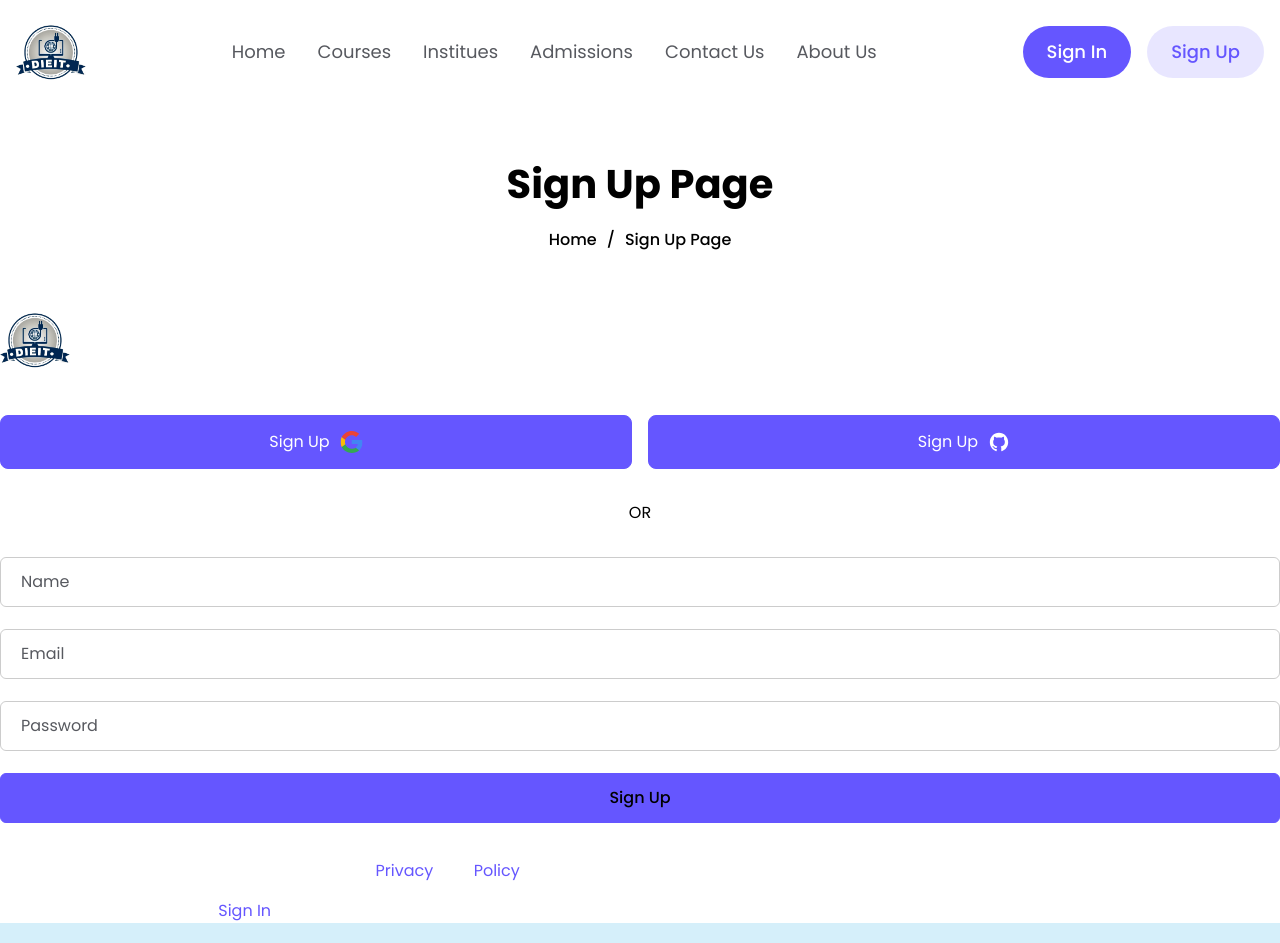
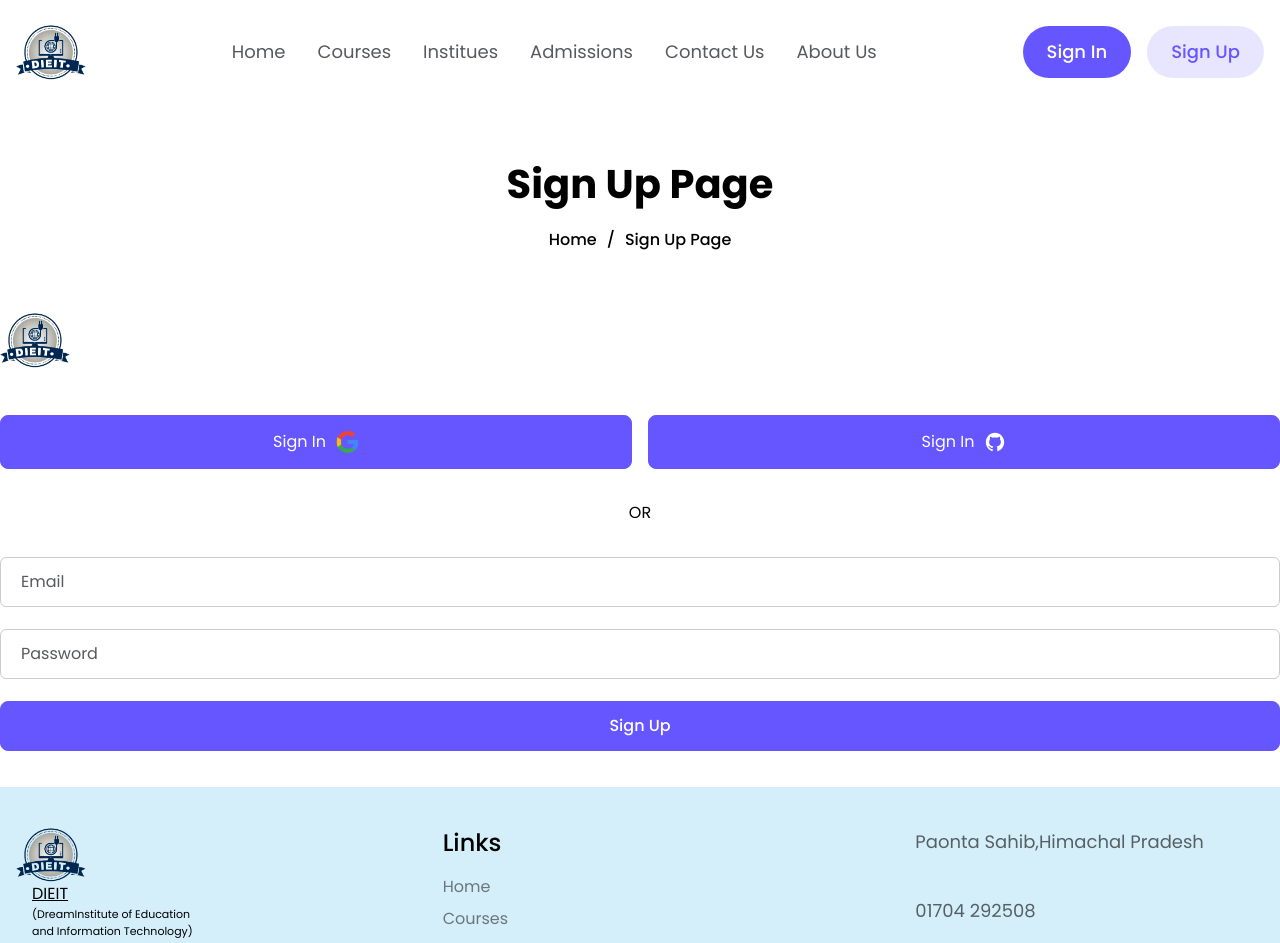
Before and after one commit to Inder1712/Dieit, a Next.js app: page /signup in a window 1280 px wide. Shown: the top 943 px of the page. Built offline with nearby package versions, Linux system fonts and the light colour scheme; some icons are missing.

Commit message:
signup logic fixed

```diff
--- a/src/components/Auth/SignUp/index.tsx
+++ b/src/components/Auth/SignUp/index.tsx
@@ -1,39 +1,46 @@
 "use client";
+import { signIn } from "next-auth/react";
 import Link from "next/link";
 import { useRouter } from "next/navigation";
+import { useState } from "react";
 import toast from "react-hot-toast";
-import SocialSignUp from "../SocialSignUp";
-import Logo from "@/components/Layout/Header/Logo";
-import { useState } from "react";
+import SocialSignIn from "../SocialSignIn";
+import Logo from "@/components/Layout/Header/Logo"
 import Loader from "@/components/Common/Loader";
-const SignUp = () => {
+
+const Signin = () => {
   const router = useRouter();
+
+  const [loginData, setLoginData] = useState({
+    email: "",
+    password: "",
+    checkboxToggle: false,
+  });
   const [loading, setLoading] = useState(false);
 
-  const handleSubmit = (e: any) => {
+  const loginUser = (e: any) => {
     e.preventDefault();
 
     setLoading(true);
-    const data = new FormData(e.currentTarget);
-    const value = Object.fromEntries(data.entries());
-    const finalData = { ...value };
+    signIn("credentials", { ...loginData, redirect: false })
+      .then((callback) => {
+        if (callback?.error) {
+          toast.error(callback?.error);
+          console.log(callback?.error);
+          setLoading(false);
+          return;
+        }
 
-    fetch("/api/register", {
-      method: "POST",
-      headers: {
-        "Content-Type": "application/json",
-      },
-      body: JSON.stringify(finalData),
-    })
-      .then((res) => res.json())
-      .then((data) => {
-        toast.success("Successfully registered");
-        setLoading(false);
-        router.push("/signin");
+        if (callback?.ok && !callback?.error) {
+          toast.success("Login successful");
+          setLoading(false);
+          router.push("/");
+        }
       })
       .catch((err) => {
+        setLoading(false);
+        console.log(err.message);
         toast.error(err.message);
-        setLoading(false);
       });
   };
 
@@ -43,30 +50,22 @@ const SignUp = () => {
         <Logo />
       </div>
 
-      <SocialSignUp />
+      <SocialSignIn />
 
-      <span className="z-1 relative my-8 block text-center before:content-[''] before:absolute before:h-px before:w-40% before:bg-black/60 before:left-0 before:top-3 after:content-[''] after:absolute after:h-px after:w-40% after:bg-black/60 after:top-3 after:right-0">
-        <span className="relative z-10 inline-block px-3 text-base text-black">
+      <span className="z-1 relative my-8 block text-center before:content-[''] before:absolute before:h-px before:w-40% before:bg-black/15 before:left-0 before:top-3 after:content-[''] after:absolute after:h-px after:w-40% after:bg-black/15 after:top-3 after:right-0">
+        <span className="text-body-secondary relative z-10 inline-block px-3 text-base text-black">
           OR
         </span>
       </span>
 
-      <form onSubmit={handleSubmit}>
-        <div className="mb-[22px]">
-          <input
-            type="text"
-            placeholder="Name"
-            name="name"
-            required
-            className="w-full rounded-md border border-black/20 border-solid bg-transparent px-5 py-3 text-base text-dark outline-none transition placeholder:text-grey focus:border-primary focus-visible:shadow-none text-white dark:focus:border-primary"
-          />
-        </div>
+      <form onSubmit={(e) => e.preventDefault()}>
         <div className="mb-[22px]">
           <input
             type="email"
             placeholder="Email"
-            name="email"
-            required
+            onChange={(e) =>
+              setLoginData({ ...loginData, email: e.target.value })
+            }
             className="w-full rounded-md border border-black/20 border-solid bg-transparent px-5 py-3 text-base text-dark outline-none transition placeholder:text-grey focus:border-primary focus-visible:shadow-none text-white dark:focus:border-primary"
           />
         </div>
@@ -74,40 +73,26 @@ const SignUp = () => {
           <input
             type="password"
             placeholder="Password"
-            name="password"
-            required
+            onChange={(e) =>
+              setLoginData({ ...loginData, password: e.target.value })
+            }
             className="w-full rounded-md border border-black/20 border-solid bg-transparent px-5 py-3 text-base text-dark outline-none transition placeholder:text-grey focus:border-primary focus-visible:shadow-none text-white dark:focus:border-primary"
           />
         </div>
         <div className="mb-9">
           <button
+            onClick={loginUser}
             type="submit"
-            className="flex w-full items-center text-18 font-medium justify-center rounded-md bg-primary px-5 py-3 text-darkmode transition duration-300 ease-in-out hover:bg-transparent hover:text-primary border-primary border "
+            className="bg-primary w-full py-3 rounded-lg text-18 font-medium border border-primary hover:text-primary hover:bg-transparent text-white"
           >
             Sign Up {loading && <Loader />}
           </button>
         </div>
       </form>
 
-      <p className="text-body-secondary mb-4 text-white text-base">
-        By creating an account you are agree with our{" "}
-        <a href="/#" className="text-primary hover:underline">
-          Privacy
-        </a>{" "}
-        and{" "}
-        <a href="/#" className="text-primary hover:underline">
-          Policy
-        </a>
-      </p>
 
-      <p className="text-body-secondary text-white text-base">
-        Already have an account?
-        <Link href="/" className="pl-2 text-primary hover:underline">
-          Sign In
-        </Link>
-      </p>
     </>
   );
 };
 
-export default SignUp;
+export default Signin;
```
